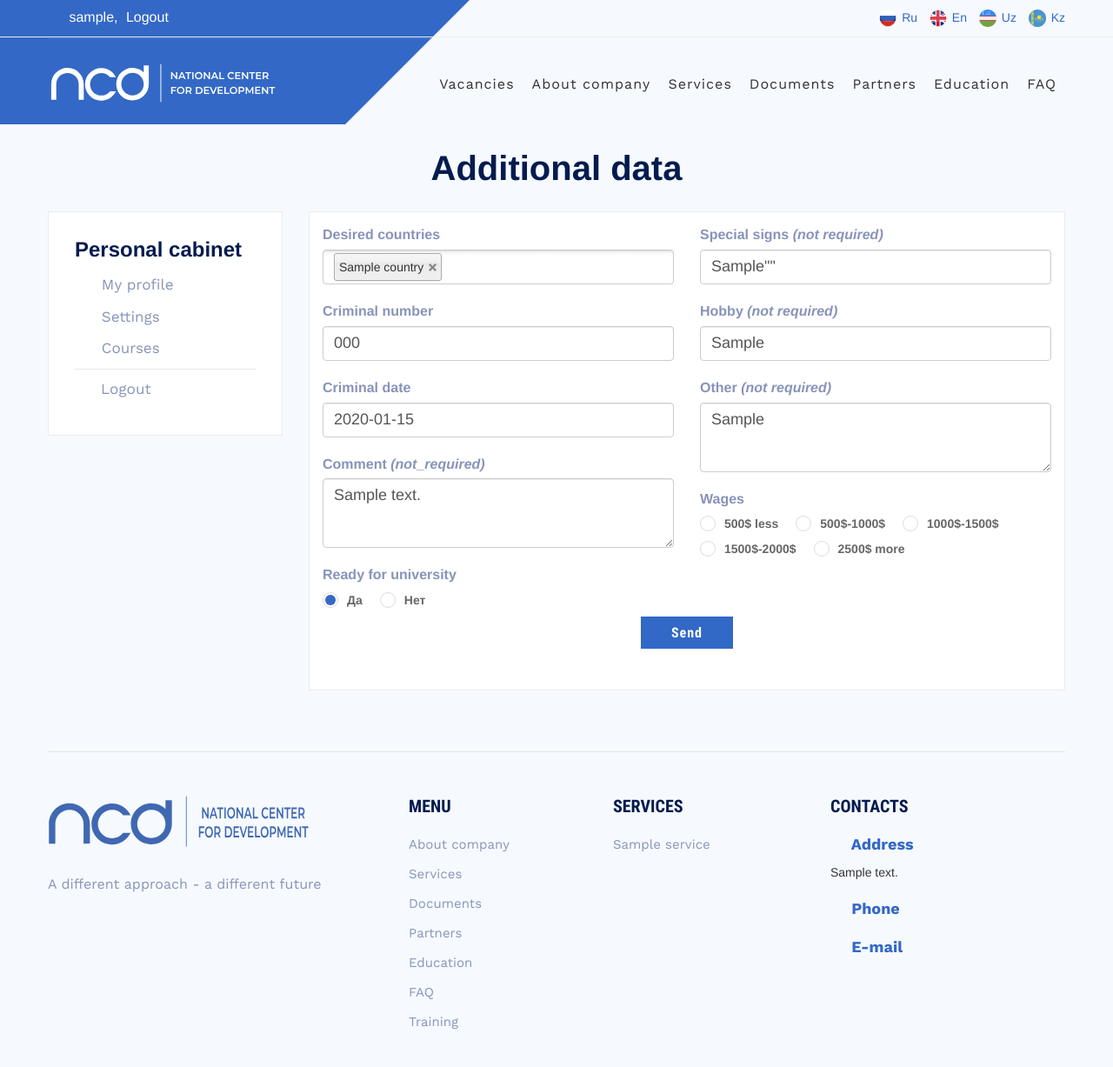
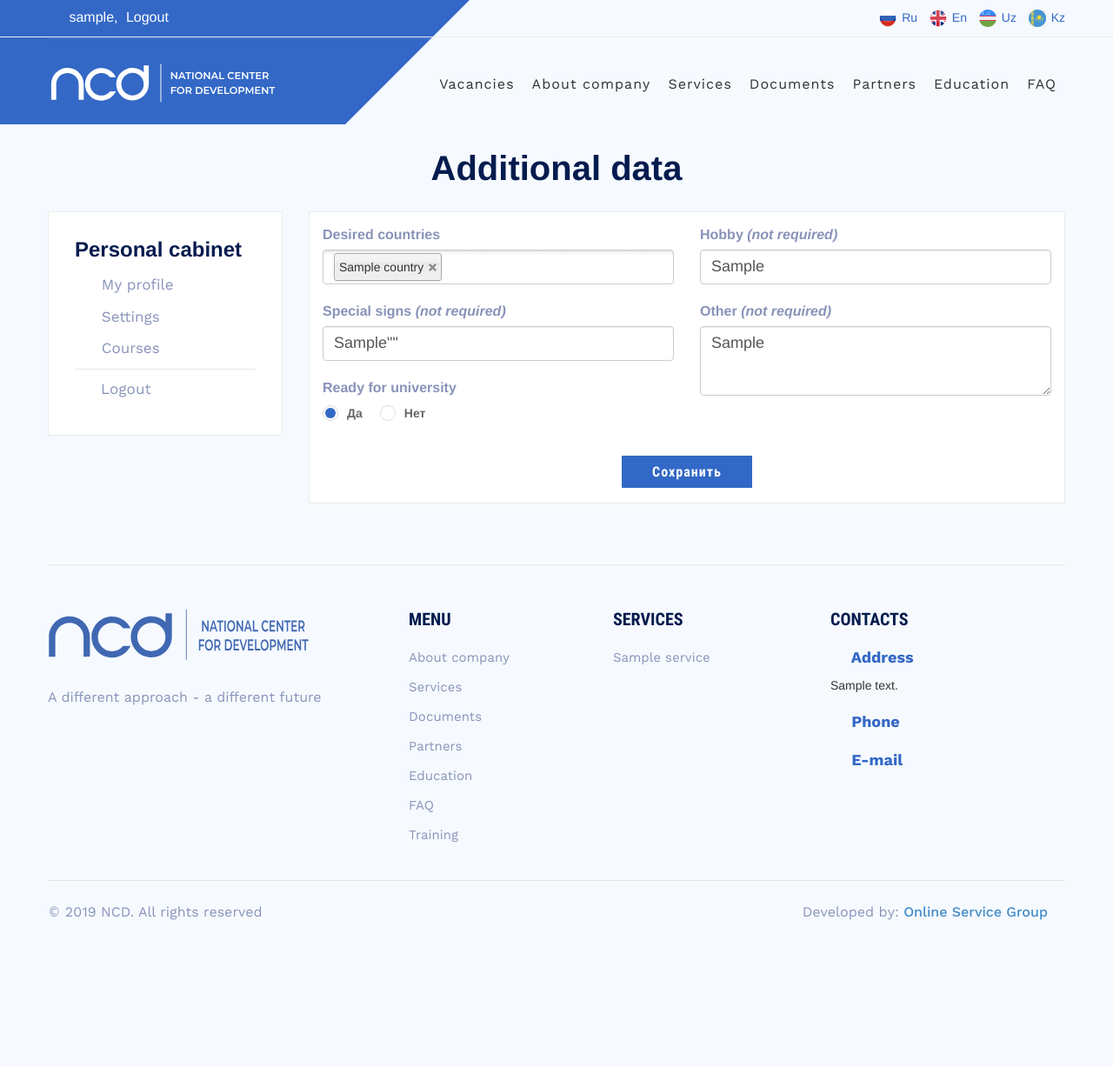
Before and after one commit to ulugbek1999/ncd-site, a Django app: page /ru/employee/profile/update/4/ in a window 1280 px wide. Shown: the top 1227 px of the page at 87% size. After the commit the page ends 1058 px from the top, so only its background shows below. Run offline with Django 3.2, Linux system fonts and the light colour scheme; a user stored in the database is signed in; tables that the repository leaves empty hold one stand-in row (values such as "Sample post"); parts of the project's set-up code (start-up, migrations or seed data) failed here and were passed over; some libraries are stand-ins or nearby versions; some web fonts are replaced.

Commit message:
Some fixes of bug

```diff
--- a/api/employee/views.py
+++ b/api/employee/views.py
@@ -79,17 +79,17 @@ class EmployeeCreateAPIView(APIView):
 
 
 class EmployeeUpdate1APIView(CreateAPIView):
-    queryset = EmployeeChanges
+    queryset = Employee
     serializer_class = EmployeeChange1
 
 
 class EmployeeUpdate2APIView(CreateAPIView):
-    queryset = EmployeeChanges
+    queryset = Employee
     serializer_class = EmployeeChange2
 
 
 class EmployeeUpdate4APIView(CreateAPIView):
-    queryset = EmployeeChanges
+    queryset = Employee
     serializer_class = EmployeeChange4
 
 
--- a/core/views/employee_views.py
+++ b/core/views/employee_views.py
@@ -18,6 +18,7 @@ from employee.models2 import Family
 from employee.models2 import Language
 from employee.models2 import Relative
 from employee.models2 import Reward
+from django.contrib.staticfiles.templatetags.staticfiles import static
 
 
 # Employee views
@@ -26,6 +27,12 @@ class EmployeeProfilePage(EmployeeAuthMixin, DetailView):
     template_name = 'employee/employee_profile.html'
     context_object_name = 'employee'
     pk_url_kwarg = 'id'
+
+    def get_context_data(self, **kwargs):
+        context = super().get_context_data(**kwargs)
+        context["avatar"] = static('images/avatar_placeholder.jpg')
+        return context
+
 
 
 class EmployeeOP1Update(EmployeeAuthMixin, DetailView):
--- a/templates/employee/update_operator_4.html
+++ b/templates/employee/update_operator_4.html
@@ -37,7 +37,7 @@
                             </div>
                         </div>
                         <div class="col-md-9">
-                            <div class="profile-content">
+                            <div class="profile-content" style="min-height: 200px !important">
                                 <div class="employee-detail">
                                     <div class="row">
                                         <form name="employee_update" id="employee_update">
@@ -60,16 +60,8 @@
                                                 <div class="operator4-col">
                                                     <div class="operator4-item">
                                                         <div class="form-group">
-                                                            <label for="criminalNumber">{% trans 'Criminal number' %}</label>
-                                                            <input name="criminal_number" type="text" class="form-control" id="criminalNumber" required  value="{{ employee.criminal_number }}">
-                                                        </div>
-                                                        <div class="form-group">
-                                                            <label for="criminalIssue">{% trans 'Criminal date' %}</label>
-                                                            <input name="criminal_issue" autocomplete="off" type="text" class="datepickerFrom form-control" data-date-format="yyyy-mm-dd" id="criminalIssue" required value="{{ employee.criminal_issue|date:'Y-m-d' }}">
-                                                        </div>
-                                                        <div class="form-group">
-                                                            <label for="criminalComment">{% trans 'Comment' %} <i>({% trans 'not_required' %})</i></label>
-                                                                <textarea name="criminal_comment" rows="5" class="form-control" id="criminalComment">{{ employee.criminal_comment_ru }}</textarea>
+                                                            <label for="addSpecSigns">{% trans 'Special signs' %} <i>({% trans 'not required' %})</i></label>
+                                                            <input name="add_spec_signs" type="text" class="form-control" id="addSpecSigns" value={{ employee.add_spec_signs_ru }}"">
                                                         </div>
                                                     </div>
                                                     <div class="operator4-item">
@@ -95,10 +87,6 @@
                                                 <div class="operator4-col">
                                                     <div class="operator4-item">
                                                         <div class="form-group">
-                                                            <label for="addSpecSigns">{% trans 'Special signs' %} <i>({% trans 'not required' %})</i></label>
-                                                            <input name="add_spec_signs" type="text" class="form-control" id="addSpecSigns" value={{ employee.add_spec_signs_ru }}"">
-                                                        </div>
-                                                        <div class="form-group">
                                                             <label for="hobby">{% trans 'Hobby' %} <i>({% trans 'not required' %})</i></label>
                                                             <input name="hobby" type="text" class="form-control" id="hobby" value="{{ employee.hobby_ru }}">
                                                         </div>
@@ -108,47 +96,10 @@
                                                         </div>
                                                     </div>
                                                 </div>
-                                                <div class="operator4-col">
-                                                    <div class="operator4-item">
-                                                        <div class="form-group radio-form">
-                                                            <label for="">{% trans 'Wages' %}</label>
-                                                            <div class="radio-group">
-                                                                <input type="radio" id="wages0" name="wages" value="500" {% if employee.wages == "500" %}checked{% endif %}>
-                                                                <label for="wages0">
-                                                                    <span>{% trans '500$ less' %}</span>
-                                                                </label>
-                                                            </div>
-                                                            <div class="radio-group">
-                                                                <input type="radio" id="wages1" name="wages" value="500-1000" {% if employee.wages == "500-1000" %}checked{% endif %}>
-                                                                <label for="wages1">
-                                                                    <span>{% trans '500$-1000$' %}</span>
-                                                                </label>
-                                                            </div>
-                                                            <div class="radio-group">
-                                                                <input type="radio" id="wages2" name="wages" value="1000-1500" {% if employee.wages == "1000-1500" %}checked{% endif %}>
-                                                                <label for="wages2">
-                                                                    <span>{% trans '1000$-1500$' %}</span>
-                                                                </label>
-                                                            </div>
-                                                            <div class="radio-group">
-                                                                <input type="radio" id="wages3" name="wages" value="1500-2000" {% if employee.wages == "1500-2000" %}checked{% endif %}>
-                                                                <label for="wages3">
-                                                                    <span>{% trans '1500$-2000$' %}</span>
-                                                                </label>
-                                                            </div>
-                                                            <div class="radio-group">
-                                                                <input type="radio" id="wages4" name="wages" value="2500" {% if employee.wages == "2500" %}checked{% endif %}>
-                                                                <label for="wages4">
-                                                                    <span>{% trans '2500$ more' %}</span>
-                                                                </label>
-                                                            </div>
-                                                        </div>
-                                                    </div>
-                                                </div>
                                             </div>
                                             <div class="col-md-12" style="text-align: center;">
-                                                <button id="employeeEditButton" class="loginButton" data-api="{% url 'api:employee:update.4' %}" type="submit">
-                                                    {% trans 'Send' %}
+                                                <button style="position: relative; top: 30px;" id="employeeEditButton" class="loginButton" data-api="{% url 'api:employee:update.4' %}" type="submit">
+                                                    {% trans 'Save' %}
                                                 </button>
                                             </div>
                                         </form>
@@ -176,11 +127,7 @@
 
             let $formData = new FormData();
 
-            $formData.append("wages", $("input[name='wages']:checked").val());
             $formData.append("is_ready_for_university", $("input[name='to_university']:checked").val() == "true" ? "1" : "0");
-            $formData.append("criminal_number", $("input[name='criminal_number']").val());
-            $formData.append("criminal_issue", $("input[name='criminal_issue']").val());
-            $formData.append("criminal_comment_ru", $("textarea[name='criminal_comment']").val());
             $formData.append("add_spec_signs_ru", $("input[name='add_spec_signs']").val());
             $formData.append("hobby_ru", $("input[name='hobby']").val());
             $formData.append("other_ru", $("textarea[name='other']").val());
```
Also changed, not shown: api/employee/serializers.py (+17 -10 lines), templates/employee/employee_profile.html (+32 -19 lines), templates/employee/update_operator_2.html (+5 -6 lines).
